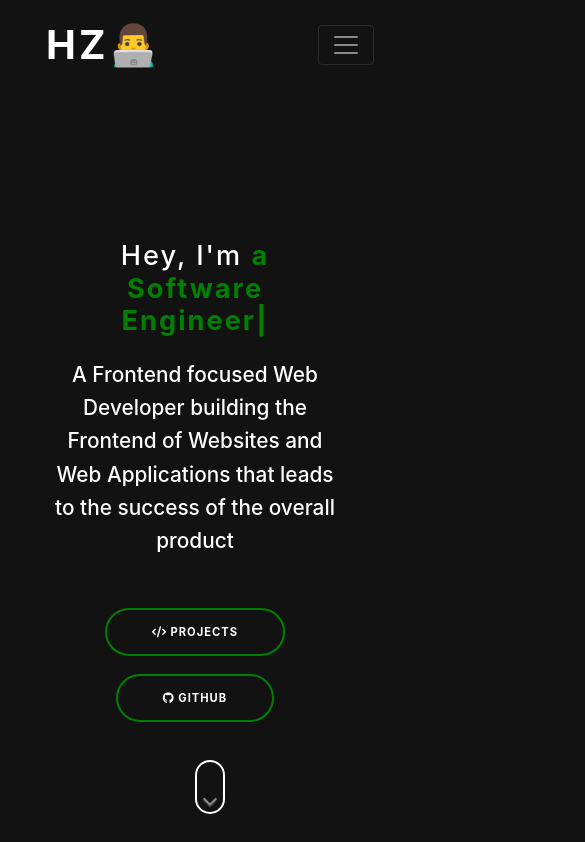
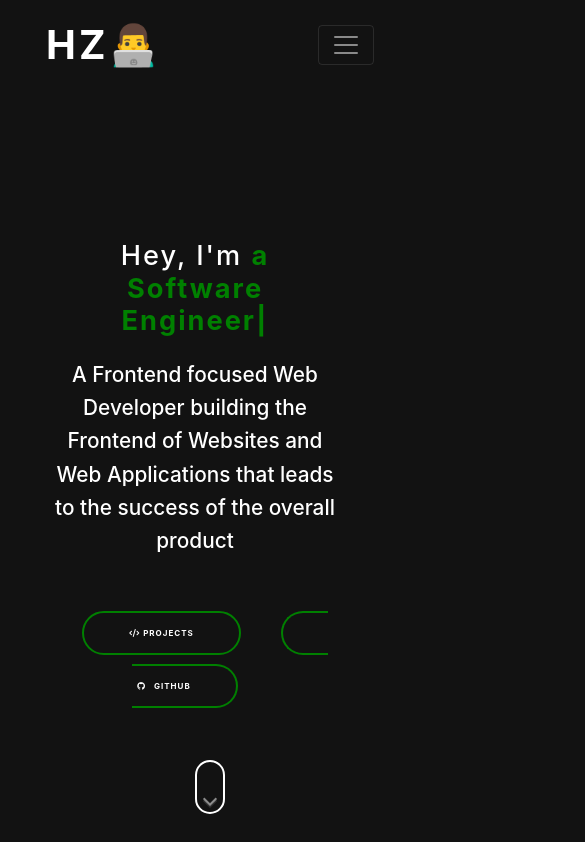
Before and after one commit to hamzazaka/Hamza-Portfolio, a React (Create React App) app in the folder portfolio-app/: page / in a window 390 px wide. Shown: the top 842 px of the page, 585 px wide, since content can reach past the window. Built offline with nearby package versions, Linux system fonts and the light colour scheme.

Commit message:
making changes into mobile version

```diff
--- a/portfolio-app/src/App.css
+++ b/portfolio-app/src/App.css
@@ -599,15 +599,14 @@
 
 
    .hello1 a,.social-contacts a i{
-    font-size: 0.7rem;
-
+    font-size: 0.5rem;
   }
   .social-contacts a i{
     font-size: 0.6rem;
   }
   .mygit{
-    margin-top: 50px;
-
+     margin: 5px 5px;
+     margin-top: 40px;
   }
 
 
@@ -644,9 +643,12 @@
   font-size: 1.4rem;
 }
 .my-skills {
-  padding-right: 100px;
+  /* padding-right: 100px; */
 }
-
+.my-skills p{
+  font-size: 0.9rem;
+  padding: 5px 15px;
+}
 
 /* PRODCUT PAGE */
 
@@ -656,6 +658,15 @@
 
 .project-description h1{
   font-size: 28px;
+}
+.project-img{
+  text-align: center;
+  margin-top: -150px;
+}
+
+.project-img img{
+   width: 380px;
+    height: 350px;
 }
 /* contact  */
 
@@ -670,8 +681,8 @@
 
 .last{
   text-align: center;
-  padding-right: 190px;
   font-size: 12px;
+  margin-right: 210px;
 }
 .last p {
 font-size: 12px;
```
